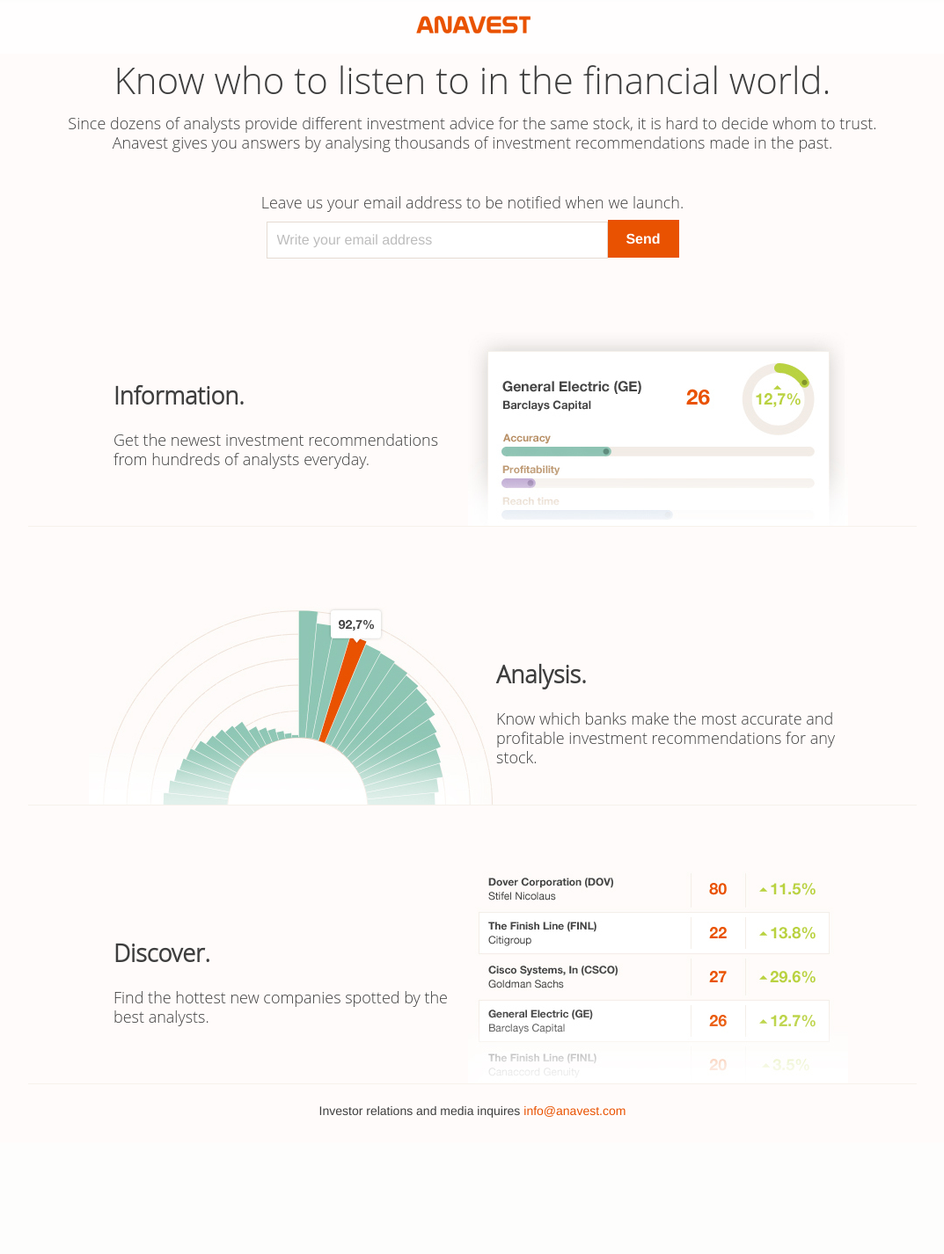
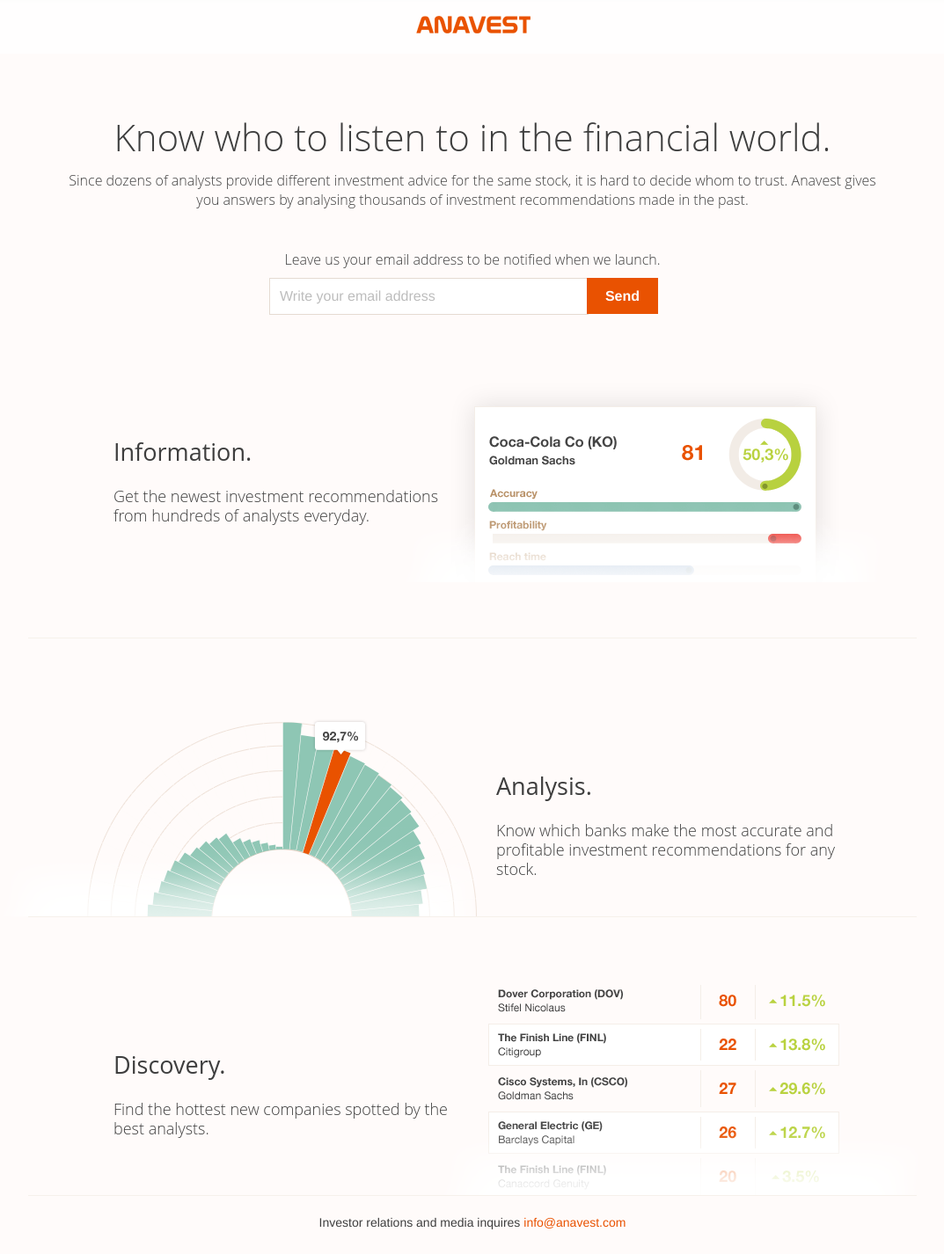
Before and after one commit to mnorkin/miniature-nemesis, a Django app: page /subscribe/ in a window 1280 px wide. Shown: the whole page at 88% size, without its empty margins (103-1176 px from the left). Before the commit the page ends 1271 px from the top, so only its background shows below. Run offline with Django 3.2, Linux system fonts and the light colour scheme; parts of the project's set-up code (start-up, migrations or seed data) failed here and were passed over; some web fonts are replaced.

Commit message:
Fixes #57, Fixes #55, Fixes #54

```diff
--- a/Django/prototype/static/css/landing.css
+++ b/Django/prototype/static/css/landing.css
@@ -39,28 +39,32 @@ input {
 }
 
 form input[type="email"], form input[type="text"] {
-    width: 75%;
+    width: 100%;
 }
 
 input[type="email"], input[type="text"] {
     border: 1px solid #e5dbd2;
     padding: 11px 0 11px 11px;
+    margin-left: -11px;
 }
 
 input[type="submit"], input[type="button"] {
-    position: relative;
+    /*position: relative;*/
     bottom: 1px;
     border: 0;
     padding: 0;
     background: #e95201;
     color: #ffffff;
     width: 81px;
-    height: 43px;
+    padding-bottom: 11px;
+    padding-top: 12px;
+    /*height: 43px;*/
     font-weight: bold;
 }
 
 input[type="submit"]:hover, input[type="button"] {
     background-color: #ea7231;
+    /*margin-left: 13px;*/
 }
 
 input[type="email"]:focus, input[type="text"]:focus {
@@ -73,11 +77,13 @@ h1 {
     margin: 0;
     font-weight: 200;
     font-size: 42px;
-    font-family: 'Open Sans'
+    font-family: 'Open Sans';
 }
 
 h2 {
     margin: 0 0 21px 0;
+    font-weight: normal;
+    font-family: 'Open Sans';
 }
 
 header {
@@ -116,12 +122,16 @@ header {
     border-bottom: 1px solid #f6f1eb;
     margin-bottom: 22px;
 }
+.container-information {
+    height: 357px;
+    clear: left;
+}
 
 /**
  * Header contents
  */
 .promo {
-    padding-top: 62px;
+    padding-top: 127px;
     margin: 0 20px auto;
     text-align: center;
 }
@@ -138,6 +148,7 @@ header {
 .description {
     max-width: 920px;
     margin: 10px auto 0;
+    font-size: 16px;
 }
 
 .share-items {
@@ -173,7 +184,13 @@ header {
     float: right;
     height: 294px;
     width: 300px;
+    margin-right: -85px;
 }
+
+.entry-image-discover {
+    margin-right: -136px;
+}
+
 .entry-image img {
     position: absolute;
     bottom: 0;
@@ -266,8 +283,16 @@ header {
  * Email Input
  */
 .email-input {
-    width: 75%;
-    margin-right: 13px;
+    float: left;
+    margin-left: 30px;
+}
+.email-input  {
+    width: 350px;
+    /*width: 75%;*/
+}
+
+.submit-input {
+    float: left;
 }
 
 /**
--- a/Django/prototype/templates/landing/base.html
+++ b/Django/prototype/templates/landing/base.html
@@ -24,43 +24,48 @@
                         <div class="form-inputs">
                             <form action="{{ action }}" method="POST">{% csrf_token %}
                                 <script class="{{form.email.id_for_label}}" type="text/x-jquery-template">{{form.email.help_text}}</script>
-                                {{form.email}}<input type="submit" value="Send" />
+                                <div class="email-input">
+                                    {{form.email}}
+                                </div>
+                                <div class="submit-input">
+                                    <input type="submit" value="Send" />
+                                </div>
                             </form>
                         </div>
                     </div>
                 </div>
             </div>
         </div>
-        <div class="container container-separator">
+        <div class="container container-separator container-information">
             <div class="entry entry-left entry-information">
                 <div class="entry-description">
                     <h2>Information.</h2>
                     <p class="short-description">Get the newest investment recommendations from hundreds of analysts everyday.</p>
                 </div>
                 <div class="entry-image">
-                    <img src="/static/images/landing/information.jpg" alt="Inforamtion" />
+                    <img src="/static/images/landing/information.png" alt="Inforamtion" />
                 </div>
             </div>
         </div>
-        <div class="container container-separator">
+        <div class="container container-separator container-analysis">
             <div class="entry entry-right entry-analysis">
                 <div class="entry-description">
                     <h2>Analysis.</h2>
                     <p class="short-description">Know which banks make the most accurate and profitable investment recommendations for any stock.</p>
                 </div>
                 <div class="entry-image">
-                    <img src="/static/images/landing/analysis.jpg" alt="Analysis" />
+                    <img src="/static/images/landing/analysis.png" alt="Analysis" />
                 </div>
             </div>
         </div>
-        <div class="container container-separator">
+        <div class="container container-separator container-description">
             <div class="entry entry-left entry-discover">
                 <div class="entry-description">
-                    <h2>Discover.</h2>
+                    <h2>Discovery.</h2>
                     <p class="short-description">Find the hottest new companies spotted by the best analysts.</p>
                 </div>
-                <div class="entry-image">
-                    <img src="/static/images/landing/discover.jpg" alt="Discover" />
+                <div class="entry-image entry-image-discover">
+                    <img src="/static/images/landing/discover.png" alt="Discover" />
                 </div>
             </div>
         </div>
```
Also changed, not shown: fabfile.py (+85 -2 lines), Django/prototype/static/images/landing/analysis.png (added), Django/prototype/static/images/landing/discover.png (added), Django/prototype/static/images/landing/information.png (added).
